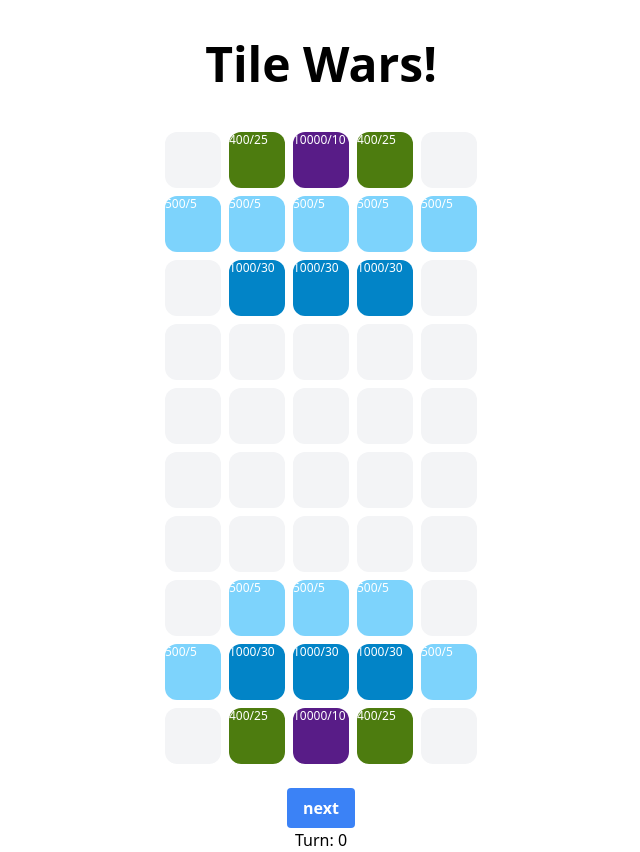
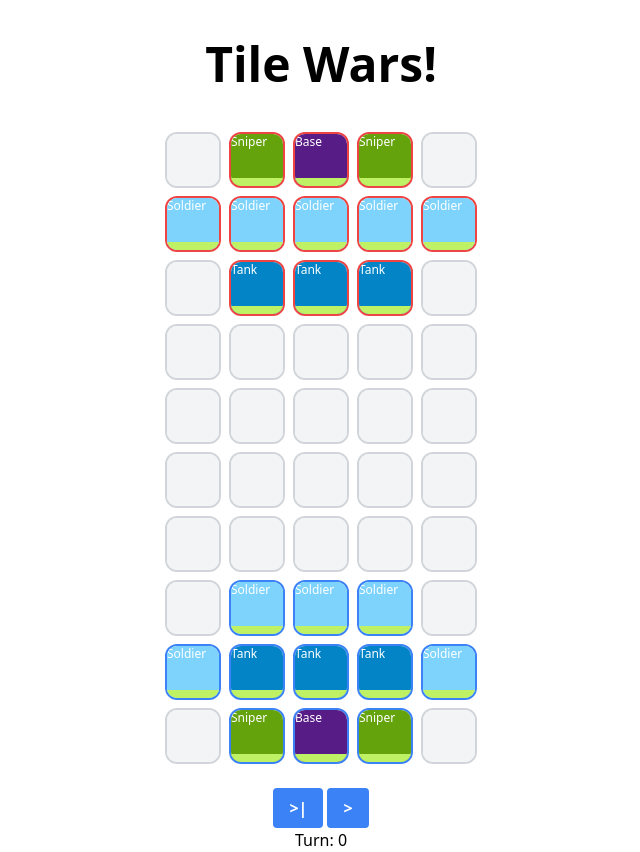
Before and after one commit to mktcode/tilewars, a Vue app: page / in a window 1280 px wide. Shown: the whole page, without its empty margins (319-959 px from the left). Built offline with nearby package versions, Linux system fonts and the light colour scheme.

Commit message:
major fixes/improvements

```diff
--- a/src/App.vue
+++ b/src/App.vue
@@ -1,16 +1,40 @@
 <script setup lang="ts">
 import Tile from '@/Tile.vue';
-import { playTurn } from '@/game';
+import { PLAYSPEED, playTurn } from '@/game';
 import { useState } from '@/game/state';
 import { ref } from 'vue';
 
 const { player1Units, player2Units } = useState();
 
 const turnCount = ref(0);
+const isPlaying = ref(false);
+const playSpeed = ref(PLAYSPEED.Slow)
 
-const next = () => {
+const nextTurn = async() => {
   turnCount.value += 1;
   playTurn(turnCount.value, player1Units.value, player2Units.value);
+  if (isPlaying.value) {
+    await new Promise((resolve) => setTimeout(resolve, playSpeed.value));
+    nextTurn();
+  }
+};
+
+const toggleSpeed = () => {
+  if (playSpeed.value === PLAYSPEED.Slow) {
+    playSpeed.value = PLAYSPEED.Medium;
+  } else if (playSpeed.value === PLAYSPEED.Medium) {
+    playSpeed.value = PLAYSPEED.Fast;
+  } else {
+    playSpeed.value = PLAYSPEED.Slow;
+  }
+};
+
+const toggleIsPlaying = () => {
+  isPlaying.value = !isPlaying.value;
+
+  if (isPlaying.value) {
+    nextTurn();
+  }
 };
 </script>
 
@@ -24,11 +48,20 @@ const next = () => {
         </div>
       </div>
     </div>
-    <div class="text-center mt-5">
-      <button @click="next">next</button>
-      <div>
-        Turn: {{ turnCount }}
-      </div>
+    <div class="text-center mt-5 space-x-1">
+      <button @click="nextTurn">>|</button>
+      <button @click="toggleIsPlaying()">
+        <template v-if="isPlaying">||</template>
+        <template v-else>></template>
+      </button>
+      <button v-if="isPlaying" @click="toggleSpeed()">
+        <template v-if="playSpeed === PLAYSPEED.Slow">x2</template>
+        <template v-else-if="playSpeed === PLAYSPEED.Medium">x3</template>
+        <template v-else>x1</template>
+      </button>
+    </div>
+    <div class="text-center">
+      Turn: {{ turnCount }}
     </div>
   </main>
 </template>
--- a/src/Base.vue
+++ b/src/Base.vue
@@ -1,5 +1,14 @@
+<script setup lang="ts">
+import type { AbstractUnit } from './game/objects';
+import Unit from './Unit.vue';
+
+defineProps<{
+  unit: AbstractUnit;
+}>();
+</script>
+
 <template>
-  <div class="grow bg-purple-900">
-    <slot/>
-  </div>
+  <Unit class="bg-purple-900" :unit="unit">
+    <div>Base</div>
+  </Unit>
 </template>
--- a/src/Empty.vue
+++ b/src/Empty.vue
@@ -1,3 +1,3 @@
 <template>
-  <div class="grow bg-gray-100"></div>
+  <div class="grow flex flex-col bg-gray-100"></div>
 </template>
--- a/src/Sniper.vue
+++ b/src/Sniper.vue
@@ -1,5 +1,14 @@
+<script setup lang="ts">
+import type { AbstractUnit } from './game/objects';
+import Unit from './Unit.vue';
+
+defineProps<{
+  unit: AbstractUnit;
+}>();
+</script>
+
 <template>
-  <div class="grow bg-lime-700">
-    <slot/>
-  </div>
+  <Unit class="bg-lime-600" :unit="unit">
+    <div>Sniper</div>
+  </Unit>
 </template>
--- a/src/Soldier.vue
+++ b/src/Soldier.vue
@@ -1,5 +1,14 @@
+<script setup lang="ts">
+import type { AbstractUnit } from './game/objects';
+import Unit from './Unit.vue';
+
+defineProps<{
+  unit: AbstractUnit;
+}>();
+</script>
+
 <template>
-  <div class="grow bg-sky-300">
-    <slot/>
-  </div>
+  <Unit class="bg-sky-300" :unit="unit">
+    <div>Soldier</div>
+  </Unit>
 </template>
--- a/src/Tank.vue
+++ b/src/Tank.vue
@@ -1,5 +1,14 @@
+<script setup lang="ts">
+import type { AbstractUnit } from './game/objects';
+import Unit from './Unit.vue';
+
+defineProps<{
+  unit: AbstractUnit;
+}>();
+</script>
+
 <template>
-  <div class="grow bg-sky-600">
-    <slot/>
-  </div>
+  <Unit class="bg-sky-600" :unit="unit">
+    <div>Tank</div>
+  </Unit>
 </template>
--- a/src/Tile.vue
+++ b/src/Tile.vue
@@ -1,6 +1,6 @@
 <script setup lang="ts">
 import { useState } from '@/game/state';
-import { computed } from 'vue';
+import { computed, ref } from 'vue';
 import Tank from '@/Tank.vue';
 import Soldier from '@/Soldier.vue';
 import Sniper from '@/Sniper.vue';
@@ -14,20 +14,32 @@ const props = defineProps<{
 
 const { player1Units, player2Units } = useState();
 
+const borderColor = ref('border-gray-300');
+
 const unit = computed(() => {
-  const unit = player1Units.value.find((unit) => unit.x === props.x && unit.y === props.y);
-  if (unit) return unit;
-  return player2Units.value.find((unit) => unit.x === props.x && unit.y === props.y);
+  const player1Unit = player1Units.value.find((unit) => unit.x === props.x && unit.y === props.y && unit.health > 0);
+  if (player1Unit) {
+    borderColor.value = 'border-blue-500';
+    return player1Unit;
+  }
+  const player2Unit = player2Units.value.find((unit) => unit.x === props.x && unit.y === props.y && unit.health > 0);
+  if (player2Unit) {
+    borderColor.value = 'border-red-500';
+    return player2Unit;
+  }
+
+  borderColor.value = 'border-gray-300';
+  return null;
 });
 </script>
 
 <template>
-  <div class="flex rounded-xl overflow-hidden text-white text-xs w-14 h-14">
-    <template v-if="unit && unit.health > 0">
-      <Tank v-if="unit.tags.includes('tank')">{{ unit.health }}/{{ unit.damage }}</Tank>
-      <Soldier v-if="unit.tags.includes('soldier')">{{ unit.health }}/{{ unit.damage }}</Soldier>
-      <Sniper v-if="unit.tags.includes('sniper')">{{ unit.health }}/{{ unit.damage }}</Sniper>
-      <Base v-if="unit.tags.includes('base')">{{ unit.health }}/{{ unit.damage }}</Base>
+  <div :class="`flex rounded-xl overflow-hidden text-white text-xs w-14 h-14 border-2 ${borderColor}`">
+    <template v-if="unit">
+      <Tank v-if="unit.tags.includes('tank')" :unit="unit" />
+      <Soldier v-if="unit.tags.includes('soldier')" :unit="unit" />
+      <Sniper v-if="unit.tags.includes('sniper')" :unit="unit" />
+      <Base v-if="unit.tags.includes('base')" :unit="unit" />
     </template>
     <Empty v-else />
   </div>
--- /dev/null
+++ b/src/Unit.vue
@@ -0,0 +1,14 @@
+<script setup lang="ts">
+import type { AbstractUnit } from './game/objects';
+
+defineProps<{
+  unit: AbstractUnit;
+}>();
+</script>
+
+<template>
+  <div class="grow flex flex-col">
+    <slot />
+    <div :class="`mt-auto bg-lime-300 h-2`" :style="`width: ${ Math.floor(unit.health / unit.maxHealth * 100) }%;`"></div>
+  </div>
+</template>
--- a/src/game/index.ts
+++ b/src/game/index.ts
@@ -1,14 +1,20 @@
-import type { Unit } from '@/game/objects'
+import type { AbstractUnit } from '@/game/objects'
 
-export enum Direction {
+export enum DIRECTION {
   Up,
   Down,
+}
+
+export enum PLAYSPEED {
+  Slow = 1000,
+  Medium = 500,
+  Fast = 100,
 }
 
 const MAX_SPEED = 3
 const MAX_FIRERATE = 3
 
-const moveUnits = (turnCount: number, direction: Direction, units: Unit[], enemyUnits: Unit[]) => {
+const moveUnits = (turnCount: number, direction: DIRECTION, units: AbstractUnit[], enemyUnits: AbstractUnit[]) => {
   units.forEach(unit => {
     if (unit.speed === 0) return
     if (unit.health === 0) return
@@ -16,7 +22,7 @@ const moveUnits = (turnCount: number, direction: Direction, units: Unit[], enemy
     const speedAllowsMove = unit.speed > 0 && turnCount % (1 + MAX_SPEED - unit.speed) === 0
     if (!speedAllowsMove) return
 
-    const targetY = unit.y + (direction === Direction.Up ? 1 : -1)
+    const targetY = unit.y + (direction === DIRECTION.Up ? 1 : -1)
     if (targetY < 1 || targetY > 10) return
 
     const isBlockedByUnit = [...units, ...enemyUnits].find(
@@ -31,7 +37,7 @@ const moveUnits = (turnCount: number, direction: Direction, units: Unit[], enemy
   })
 }
 
-const dealDamage = (turnCount: number, units: Unit[], enemyUnits: Unit[]) => {
+const dealDamage = (turnCount: number, units: AbstractUnit[], enemyUnits: AbstractUnit[]) => {
   units.forEach(unit => {
     if (unit.damage === 0) return
     if (unit.health === 0) return
@@ -56,13 +62,13 @@ const dealDamage = (turnCount: number, units: Unit[], enemyUnits: Unit[]) => {
   })
 }
 
-const playHalfTurn = (turnCount: number, direction: Direction, units: Unit[], enemyUnits: Unit[]) => {
+const playHalfTurn = (turnCount: number, direction: DIRECTION, units: AbstractUnit[], enemyUnits: AbstractUnit[]) => {
   moveUnits(turnCount, direction, units, enemyUnits)
   dealDamage(turnCount, units, enemyUnits)
   dealDamage(turnCount, enemyUnits, units)
 }
 
-export const playTurn = (turnCount: number, player1Units: Unit[], player2Units: Unit[]) => {
-  playHalfTurn(turnCount, Direction.Up, player1Units, player2Units)
-  playHalfTurn(turnCount, Direction.Down, player2Units, player1Units)
+export const playTurn = (turnCount: number, player1Units: AbstractUnit[], player2Units: AbstractUnit[]) => {
+  playHalfTurn(turnCount, DIRECTION.Up, player1Units, player2Units)
+  playHalfTurn(turnCount, DIRECTION.Down, player2Units, player1Units)
 }
--- a/src/game/objects.ts
+++ b/src/game/objects.ts
@@ -1,4 +1,4 @@
-export abstract class GameObject {
+export abstract class AbstractGameObject {
   x: number = 0
   y: number = 0
   tags: string[] = []
@@ -9,16 +9,18 @@ export abstract class GameObject {
   }
 }
 
-export abstract class Unit extends GameObject {
+export abstract class AbstractUnit extends AbstractGameObject {
   health: number = 0
+  maxHealth: number = 0
   damage: number = 0
   firerate: number = 0
   range: number = 0
   speed: number = 0
 }
 
-export class Tank extends Unit {
+export class Tank extends AbstractUnit {
   health = 1000
+  maxHealth = 1000
   damage = 30
   firerate = 1
   range = 3
@@ -26,8 +28,9 @@ export class Tank extends Unit {
   tags = ['tank']
 }
 
-export class Soldier extends Unit {
+export class Soldier extends AbstractUnit {
   health = 500
+  maxHealth = 500
   damage = 5
   firerate = 3
   range = 1
@@ -35,8 +38,9 @@ export class Soldier extends Unit {
   tags = ['soldier']
 }
 
-export class Sniper extends Unit {
+export class Sniper extends AbstractUnit {
   health = 400
+  maxHealth = 400
   damage = 25
   firerate = 2
   range = 5
@@ -44,10 +48,11 @@ export class Sniper extends Unit {
   tags = ['sniper']
 }
 
-export class Base extends Unit {
-  health = 10000
+export class Base extends AbstractUnit {
+  health = 5000
+  maxHealth = 5000
   damage = 10
-  firerate = 1
+  firerate = 3
   range = 1
   tags = ['base']
 }
--- a/src/game/state.ts
+++ b/src/game/state.ts
@@ -1,7 +1,7 @@
 import { ref } from 'vue';
-import { Unit, Base, Tank, Soldier, Sniper } from '@/game/objects';
+import { AbstractUnit, Base, Tank, Soldier, Sniper } from '@/game/objects';
 
-const player1Units = ref<Unit[]>([
+const player1Units = ref<AbstractUnit[]>([
   new Base(3, 1),
   new Tank(2, 2),
   new Tank(3, 2),
@@ -15,7 +15,7 @@ const player1Units = ref<Unit[]>([
   new Sniper(4, 1),
 ])
 
-const player2Units = ref<Unit[]>([
+const player2Units = ref<AbstractUnit[]>([
   new Base(3, 10),
   new Tank(2, 8),
   new Tank(3, 8),
```
